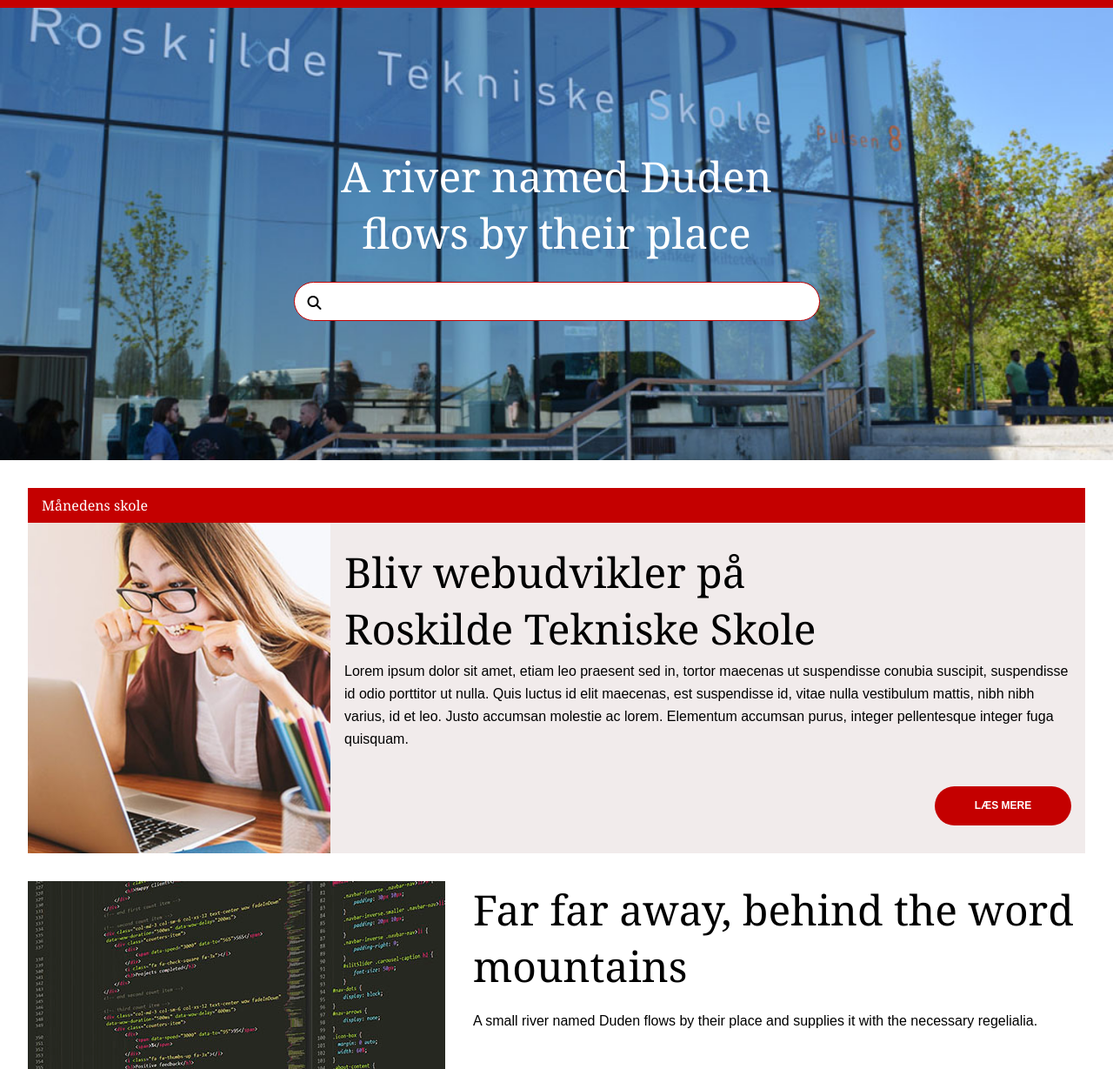
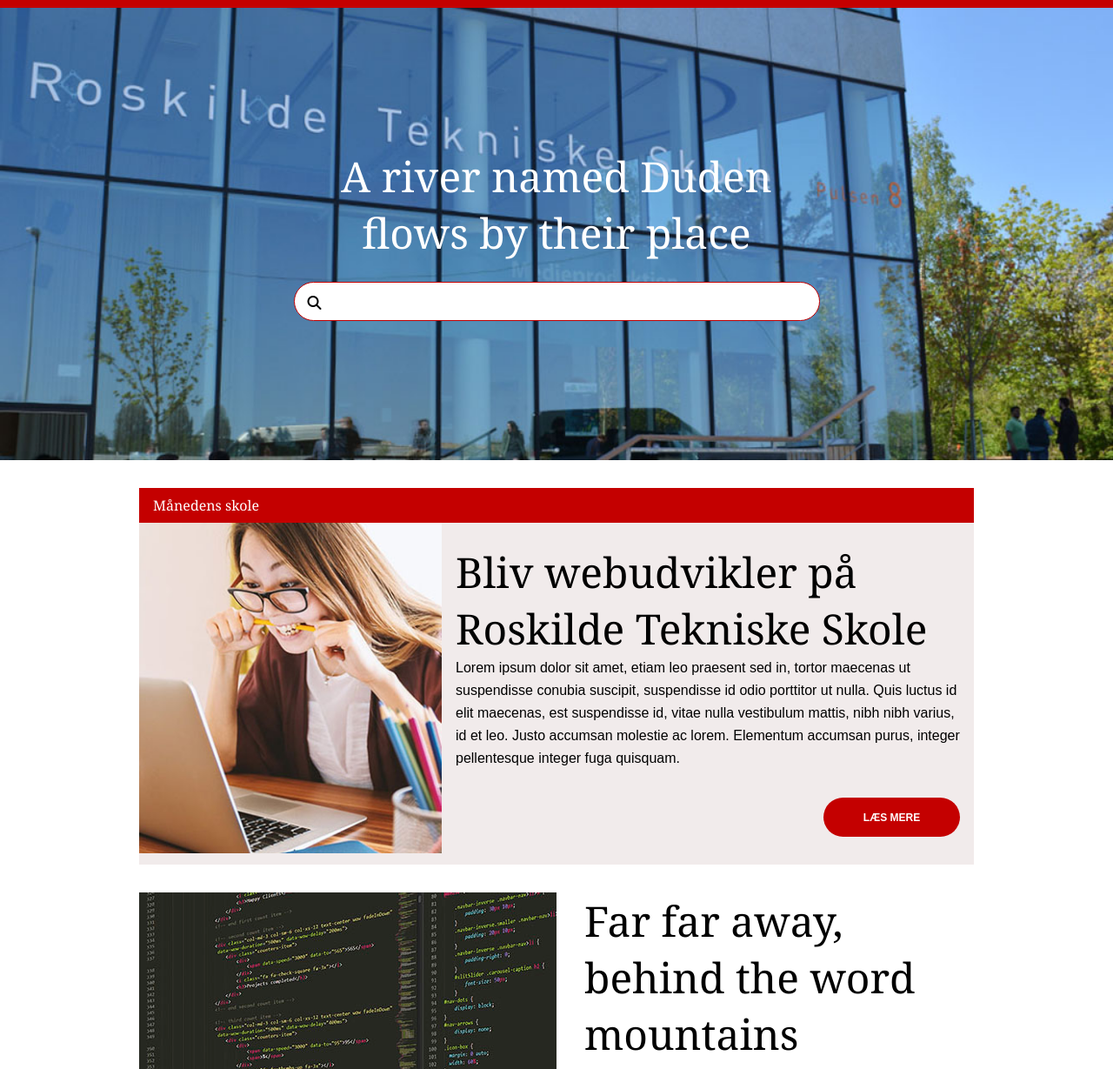
Before and after one commit to rts-cmk-wu06/din-uddannelse-TomBroager, a plain HTML site: page index.html in a window 1280 px wide. Shown: the part 71-1300 px from the top of the page at 87% size. Drawn offline with Linux system fonts and the light colour scheme; files whose address does not match are found by name.

Commit message:
Add files via upload

```diff
--- a/stylesheet/card-three-template.css
+++ b/stylesheet/card-three-template.css
@@ -10,6 +10,7 @@
 .card-three-template img {
   width: 100%;
   height: 100%;
+  object-position: top;
   object-fit: cover;
   box-sizing: border-box;
 }
--- a/stylesheet/footer-template.css
+++ b/stylesheet/footer-template.css
@@ -1,5 +1,4 @@
 .footer-template {
-  width: 100%;
   height: 175px;
   background-color: #5d4646;
   color: white;
--- a/stylesheet/responsive.css
+++ b/stylesheet/responsive.css
@@ -1,5 +1,6 @@
 @media (min-width: 31.25rem) {
-  body {
+  main {
+    width: 1024px;
     margin: 0 auto;
   }
 
@@ -11,6 +12,7 @@
 
   /* responsive header and navigation - start */
   header.header-style {
+    min-width: 1024px;
     min-height: 80px;
     padding: 0.75rem 2rem;
     box-sizing: border-box;
@@ -40,7 +42,10 @@
 
   /* responsive hero - start */
   section.hero {
+    min-width: 1024px;
     min-height: 32.5rem;
+    background-position: top;
+    background-size: cover;
   }
 
   section.hero h1 {
@@ -248,6 +253,7 @@
   /* ----- responsive footer - start ----- */
 
   .footer-template {
+    min-width: 1024px;
     height: 219px;
     display: flex;
     flex-direction: column;
```
